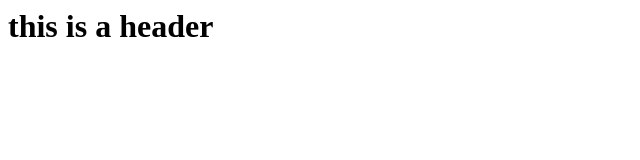
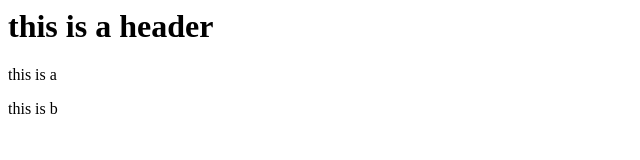
Before and after one commit to gadigesaishanker/gittest, a plain HTML site: page index.html in a window 1280 px wide. Shown: the whole page, without its empty margins (0-640 px from the left). Drawn offline with Linux system fonts and the light colour scheme.

Commit message:
third commit

```diff
--- a/index.html
+++ b/index.html
@@ -2,5 +2,7 @@
     <head></head>
 <body>
     <h1>this is a header</h1>
+    <p>this is a</p>
+    <p>this is b</p>
 </body>
     </html>
```
